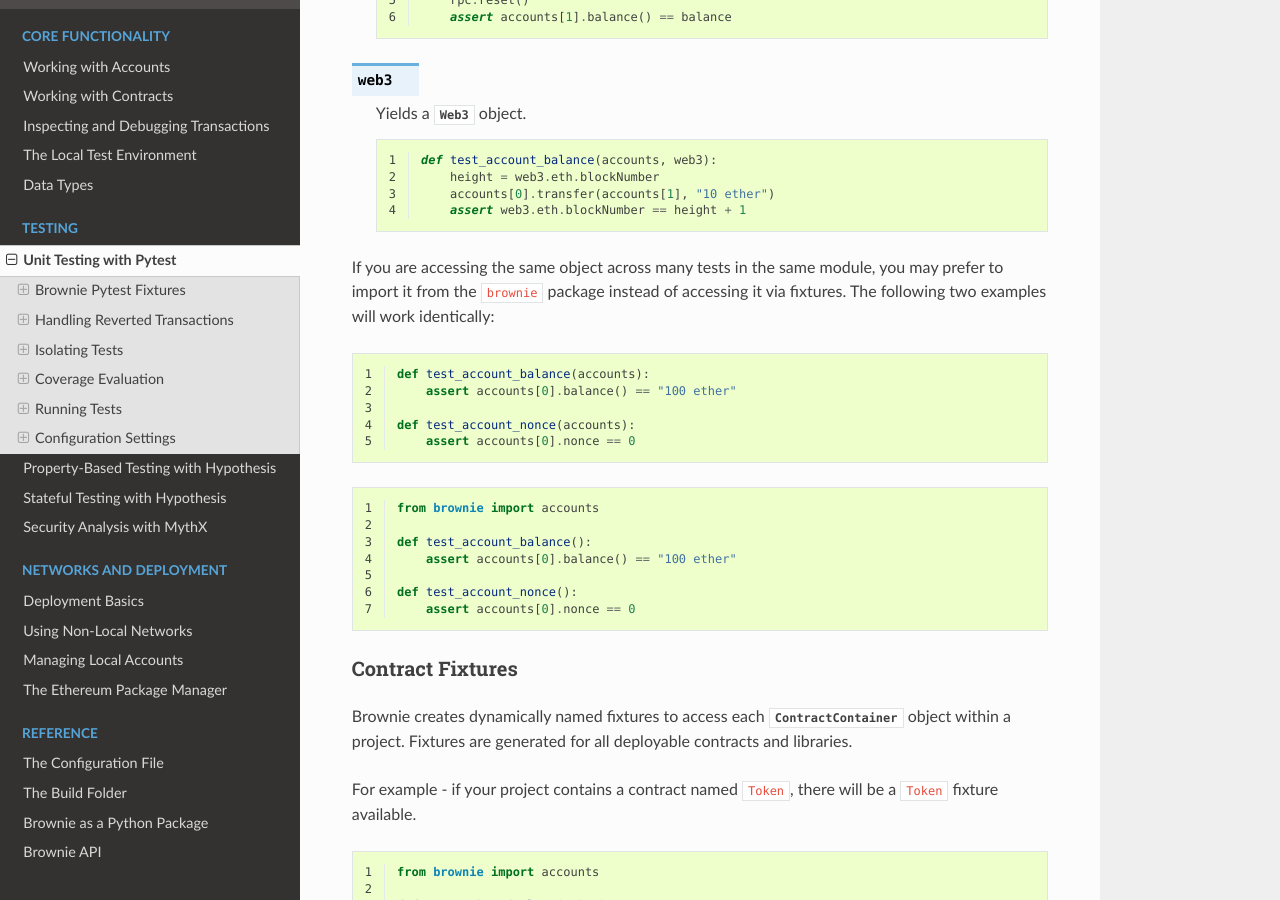
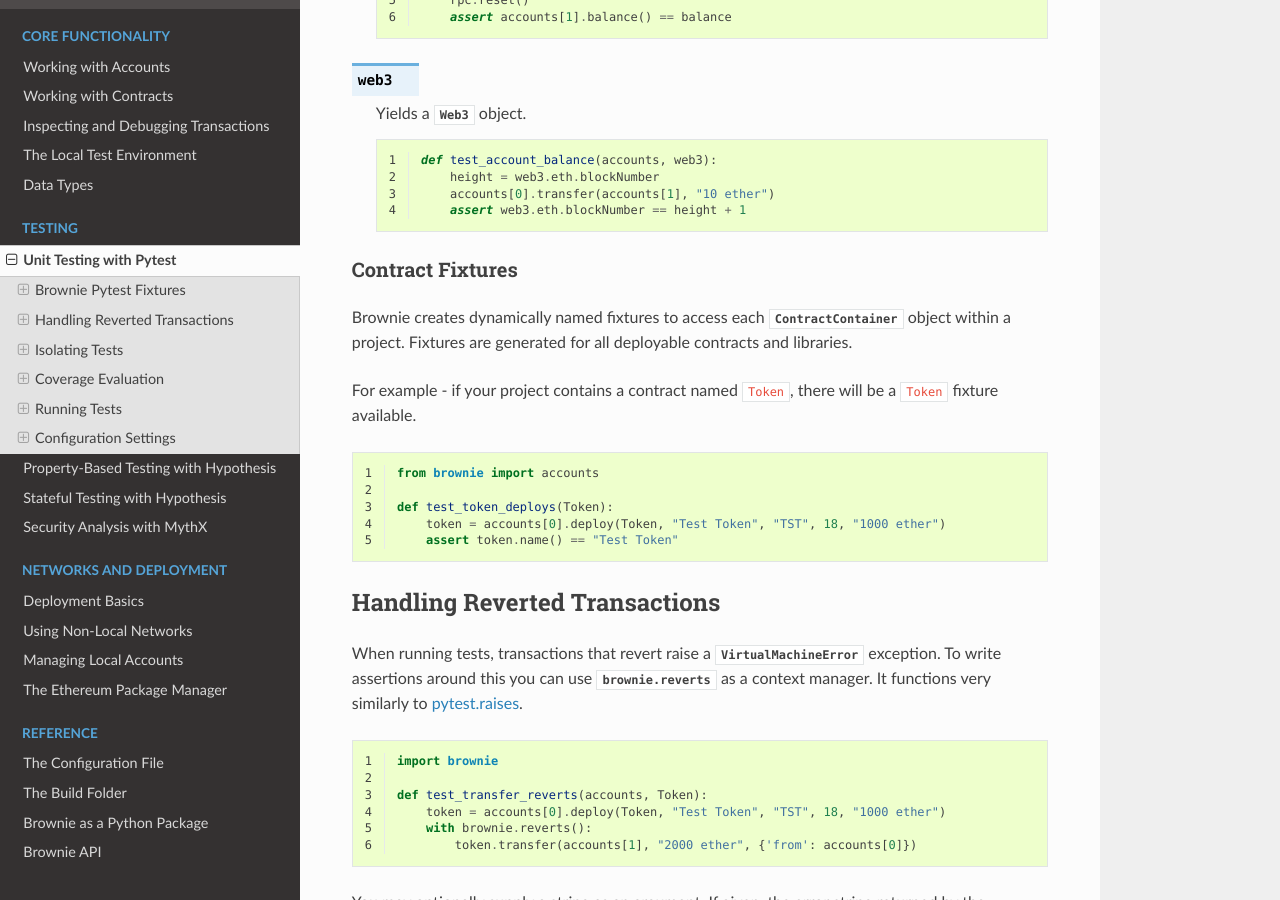
Before and after one commit to eth-brownie/brownie, a Sphinx documentation site: the page built from docs/tests-pytest.rst, in a window 1280 px wide and 900 px high, scrolled down 1282 px. Built offline with Sphinx 7.4.7 and the Read the Docs theme 2.0.0, drawn with Linux system fonts in a browser that asks for light colours.

Commit message:
simplify testing docs

```diff
--- a/docs/tests-pytest.rst
+++ b/docs/tests-pytest.rst
@@ -4,7 +4,6 @@
 ========================
 Unit Testing with Pytest
 ========================
-
 
 Brownie utilizes the ``pytest`` framework for unit testing. You may wish to view the `pytest documentation <https://docs.pytest.org/en/latest/>`_ if you have not used it previously.
 
@@ -82,28 +81,6 @@
             height = web3.eth.blockNumber
             accounts[0].transfer(accounts[1], "10 ether")
             assert web3.eth.blockNumber == height + 1
-
-If you are accessing the same object across many tests in the same module, you may prefer to import it from the ``brownie`` package instead of accessing it via fixtures. The following two examples will work identically:
-
-.. code-block:: python
-    :linenos:
-
-    def test_account_balance(accounts):
-        assert accounts[0].balance() == "100 ether"
-
-    def test_account_nonce(accounts):
-        assert accounts[0].nonce == 0
-
-.. code-block:: python
-    :linenos:
-
-    from brownie import accounts
-
-    def test_account_balance():
-        assert accounts[0].balance() == "100 ether"
-
-    def test_account_nonce():
-        assert accounts[0].nonce == 0
 
 Contract Fixtures
 -----------------
```
